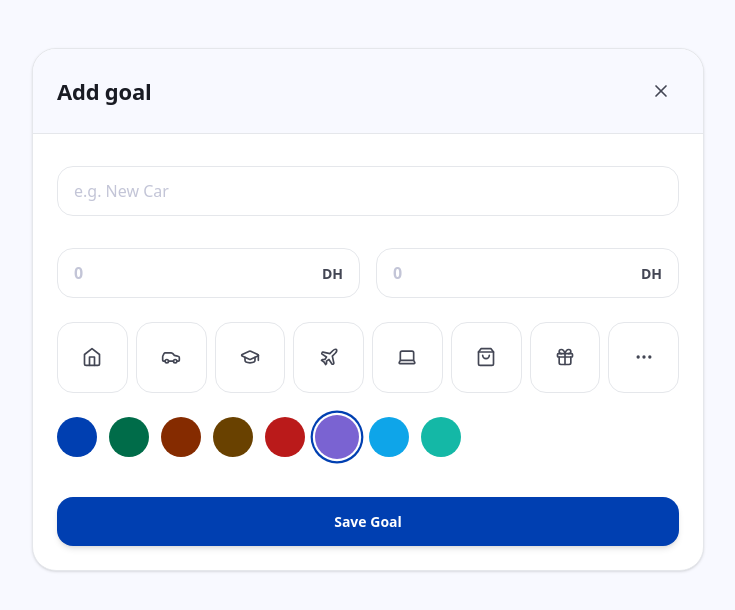
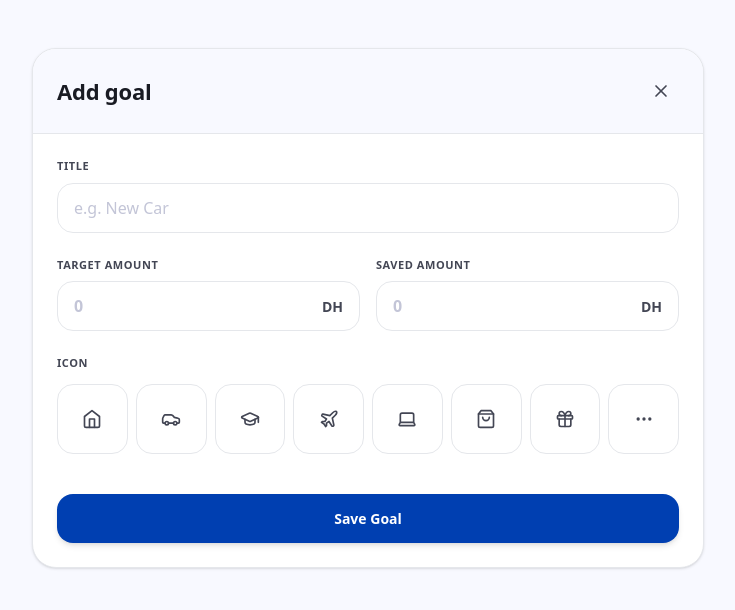
Before and after one commit to dev-760/Budgetly-Sync, a Next.js app: page /goal in a window 1280 px wide. Shown: the top 610 px of the page, without its empty margins (272-1007 px from the left). Built offline with nearby package versions, Linux system fonts and the light colour scheme.

Commit message:
Fix final typescript store issues

```diff
--- a/src/app/(tabs)/profile/page.tsx
+++ b/src/app/(tabs)/profile/page.tsx
@@ -169,7 +169,7 @@ export default function ProfilePage() {
               ) : (
                 <div className="divide-y divide-[#e5e7eb]">
                   {goals.map((goal) => {
-                    const pct = Math.min((goal.currentAmount / goal.targetAmount) * 100, 100);
+                    const pct = Math.min((goal.savedAmount / goal.targetAmount) * 100, 100);
                     return (
                       <button
                         key={goal.id}
--- a/src/app/budget-edit/page.tsx
+++ b/src/app/budget-edit/page.tsx
@@ -22,7 +22,7 @@ function BudgetEditContent() {
   const searchParams = useSearchParams();
   const idParam = searchParams.get('id');
 
-  const { settings, budgets, setBudget, removeBudget, t, categoryName } = useBudget();
+  const { settings, budgets, setBudget, t, categoryName } = useBudget();
   const isFrench = settings.language === 'fr';
   const label = (en: string, fr: string) => isFrench ? fr : en;
 
@@ -37,19 +37,14 @@ function BudgetEditContent() {
     const numLimit = Number(limit.replace(",", "."));
     if (!numLimit || numLimit <= 0) { setError(label("Limit amount is required", "La limite est requise")); return; }
 
-    setBudget({
-      id: categoryId,
-      limit: numLimit,
-      color,
-      icon: categoryId
-    });
+    setBudget(categoryId, numLimit);
 
     router.back();
   };
 
   const remove = () => {
     if (window.confirm(label("Delete this budget?", "Supprimer ce budget ?"))) {
-      removeBudget(existing!.id);
+      setBudget(existing!.id, 0); // Setting limit to 0 logically removes it
       router.back();
     }
   };
@@ -79,7 +74,7 @@ function BudgetEditContent() {
 
           {/* Limit Amount */}
           <div>
-            <label className="block text-[11px] font-bold tracking-[0.05em] text-[#434654] uppercase mb-2">{t("monthlyLimit")}</label>
+            <label className="block text-[11px] font-bold tracking-[0.05em] text-[#434654] uppercase mb-2">{label("Monthly Limit", "Limite mensuelle")}</label>
             <div className="flex items-center gap-3">
               <input
                 type="text"
@@ -132,7 +127,7 @@ function BudgetEditContent() {
 
           {/* Color Picker */}
           <div>
-            <label className="block text-[11px] font-bold tracking-[0.05em] text-[#434654] uppercase mb-3">{t("color")}</label>
+            <label className="block text-[11px] font-bold tracking-[0.05em] text-[#434654] uppercase mb-3">{label("Color", "Couleur")}</label>
             <div className="flex flex-wrap gap-3">
               {colorOptions.map((c) => (
                 <button
--- a/src/app/finance-manage/page.tsx
+++ b/src/app/finance-manage/page.tsx
@@ -32,7 +32,7 @@ export default function FinanceManagePage() {
 
     if (mode === 'transfer') {
       if (fromBucket === toBucket) { setError(label("Cannot transfer to same account", "Impossible de transférer vers le même compte")); return; }
-      upsertTransfer({ fromBucketId: fromBucket as any, toBucketId: toBucket as any, amount: numAmount });
+      upsertTransfer({ from: fromBucket as any, to: toBucket as any, amount: numAmount });
       router.back();
       return;
     }
@@ -93,7 +93,7 @@ export default function FinanceManagePage() {
 
               {mode !== 'transfer' && (
                 <div>
-                  <label className="block text-[11px] font-bold tracking-[0.05em] text-[#434654] uppercase mb-2">{t("title")}</label>
+                  <label className="block text-[11px] font-bold tracking-[0.05em] text-[#434654] uppercase mb-2">{label("Title", "Titre")}</label>
                   <input
                     type="text"
                     value={title}
--- a/src/app/goal/page.tsx
+++ b/src/app/goal/page.tsx
@@ -35,14 +35,13 @@ function GoalContent() {
 
   const [title, setTitle] = useState(existing?.title ?? "");
   const [targetAmount, setTargetAmount] = useState(existing ? String(existing.targetAmount) : "");
-  const [currentAmount, setCurrentAmount] = useState(existing ? String(existing.currentAmount) : "");
+  const [savedAmount, setSavedAmount] = useState(existing ? String(existing.savedAmount) : "");
   const [icon, setIcon] = useState(existing?.icon ?? "flag");
-  const [color, setColor] = useState(existing?.color ?? "#7A63D2");
   const [error, setError] = useState("");
 
   const save = () => {
     const numTarget = Number(targetAmount.replace(",", "."));
-    const numCurrent = Number(currentAmount.replace(",", "."));
+    const numSaved = Number(savedAmount.replace(",", "."));
 
     if (!title.trim()) { setError(label("Title is required", "Le titre est requis")); return; }
     if (!numTarget || numTarget <= 0) { setError(label("Target amount is required", "L'objectif est requis")); return; }
@@ -50,9 +49,8 @@ function GoalContent() {
     const input = {
       title: title.trim(),
       targetAmount: numTarget,
-      currentAmount: numCurrent || 0,
+      savedAmount: numSaved || 0,
       icon,
-      color
     };
 
     if (existing) updateGoal(existing.id, input);
@@ -93,7 +91,7 @@ function GoalContent() {
 
           {/* Title */}
           <div>
-            <label className="block text-[11px] font-bold tracking-[0.05em] text-[#434654] uppercase mb-2">{t("title")}</label>
+            <label className="block text-[11px] font-bold tracking-[0.05em] text-[#434654] uppercase mb-2">{label("Title", "Titre")}</label>
             <input
               type="text"
               value={title}
@@ -106,7 +104,7 @@ function GoalContent() {
           <div className="grid grid-cols-2 gap-4">
             {/* Target Amount */}
             <div>
-              <label className="block text-[11px] font-bold tracking-[0.05em] text-[#434654] uppercase mb-2">{t("targetAmount")}</label>
+              <label className="block text-[11px] font-bold tracking-[0.05em] text-[#434654] uppercase mb-2">{label("Target Amount", "Montant cible")}</label>
               <div className="flex items-center px-4 py-3 rounded-lg border border-[#e5e7eb] focus-within:border-[#003fb1] focus-within:ring-1 focus-within:ring-[#003fb1] transition-all bg-white">
                 <input
                   type="text"
@@ -122,13 +120,13 @@ function GoalContent() {
 
             {/* Current Amount */}
             <div>
-              <label className="block text-[11px] font-bold tracking-[0.05em] text-[#434654] uppercase mb-2">{t("savedAmount")}</label>
+              <label className="block text-[11px] font-bold tracking-[0.05em] text-[#434654] uppercase mb-2">{label("Saved Amount", "Montant épargné")}</label>
               <div className="flex items-center px-4 py-3 rounded-lg border border-[#e5e7eb] focus-within:border-[#003fb1] focus-within:ring-1 focus-within:ring-[#003fb1] transition-all bg-white">
                 <input
                   type="text"
                   inputMode="decimal"
-                  value={currentAmount}
-                  onChange={(e) => { setCurrentAmount(e.target.value); setError(""); }}
+                  value={savedAmount}
+                  onChange={(e) => { setSavedAmount(e.target.value); setError(""); }}
                   placeholder="0"
                   className="flex-1 text-[16px] font-semibold text-[#191b23] bg-transparent outline-none tabular-nums placeholder:text-[#c3c5d7]"
                 />
@@ -141,7 +139,7 @@ function GoalContent() {
 
           {/* Icon Selector */}
           <div>
-            <label className="block text-[11px] font-bold tracking-[0.05em] text-[#434654] uppercase mb-3">{t("icon")}</label>
+            <label className="block text-[11px] font-bold tracking-[0.05em] text-[#434654] uppercase mb-3">{label("Icon", "Icône")}</label>
             <div className="grid grid-cols-8 gap-2">
               {iconOptions.map((opt) => {
                 const Icon = opt.icon;
@@ -160,24 +158,6 @@ function GoalContent() {
                   </button>
                 );
               })}
-            </div>
-          </div>
-
-          {/* Color Picker */}
-          <div>
-            <label className="block text-[11px] font-bold tracking-[0.05em] text-[#434654] uppercase mb-3">{t("color")}</label>
-            <div className="flex flex-wrap gap-3">
-              {colorOptions.map((c) => (
-                <button
-                  key={c}
-                  onClick={() => setColor(c)}
-                  className={cn(
-                    "w-10 h-10 rounded-full transition-transform",
-                    color === c ? "ring-2 ring-offset-2 ring-[#003fb1] scale-110" : "hover:scale-110"
-                  )}
-                  style={{ backgroundColor: c }}
-                />
-              ))}
             </div>
           </div>
 
--- a/src/app/monthly-limit/page.tsx
+++ b/src/app/monthly-limit/page.tsx
@@ -91,7 +91,7 @@ export default function MonthlyLimitPage() {
           </div>
 
           <div>
-            <label className="block text-[11px] font-bold tracking-[0.05em] text-[#434654] uppercase mb-2">{t("monthlyLimit")}</label>
+            <label className="block text-[11px] font-bold tracking-[0.05em] text-[#434654] uppercase mb-2">{label("Monthly Limit", "Limite mensuelle")}</label>
             <div className="flex items-center gap-3">
               <input
                 type="text"
--- a/src/app/notifications/page.tsx
+++ b/src/app/notifications/page.tsx
@@ -83,13 +83,13 @@ export default function NotificationsPage() {
                         "text-[14px] mb-1",
                         !notif.isRead ? "font-bold text-[#191b23]" : "font-semibold text-[#434654]"
                       )}>
-                        {notif.title}
+                        {t(notif.titleKey as any)}
                       </h3>
                       <p className={cn(
                         "text-[13px] leading-[18px]",
                         !notif.isRead ? "text-[#434654]" : "text-[#737686]"
                       )}>
-                        {notif.body}
+                        {t(notif.bodyKey as any)}
                       </p>
                       <p className="text-[11px] font-bold tracking-[0.05em] text-[#737686] uppercase mt-2">
                         <FormattedDate date={notif.createdAt} language={settings.language as any} />
--- a/src/app/onboarding/page.tsx
+++ b/src/app/onboarding/page.tsx
@@ -37,8 +37,8 @@ export default function OnboardingPage() {
 
       {/* Top Logo */}
       <div className="absolute top-10 left-10 flex items-center gap-3">
-        <div className="w-10 h-10 bg-[#003fb1] rounded-xl flex items-center justify-center shadow-md">
-          <BrandMark fill="white" width={24} height={24} />
+        <div className="w-10 h-10 bg-[#003fb1] rounded-xl flex items-center justify-center shadow-md overflow-hidden">
+          <BrandMark size={40} />
         </div>
         <span className="text-[20px] font-extrabold text-[#191b23] tracking-[-0.02em]">Budgetly</span>
       </div>
--- a/src/app/profile-edit/page.tsx
+++ b/src/app/profile-edit/page.tsx
@@ -7,7 +7,7 @@ import { useBudget } from '@/lib/budget-store';
 
 export default function ProfileEditPage() {
   const router = useRouter();
-  const { settings, setDisplayName, setProfileImage, t } = useBudget();
+  const { settings, updateProfile, t } = useBudget();
   const isFrench = settings.language === 'fr';
   const label = (en: string, fr: string) => isFrench ? fr : en;
 
--- a/src/app/transaction/page.tsx
+++ b/src/app/transaction/page.tsx
@@ -152,7 +152,7 @@ function TransactionContent() {
               {["cash", "card"].map((method) => (
                 <button
                   key={method}
-                  onClick={() => setPaymentMethod(method)}
+                  onClick={() => setPaymentMethod(method as "cash" | "card")}
                   className={cn(
                     "flex-1 py-3 rounded-lg text-[13px] tracking-[0.02em] font-semibold transition-colors border",
                     paymentMethod === method
```
